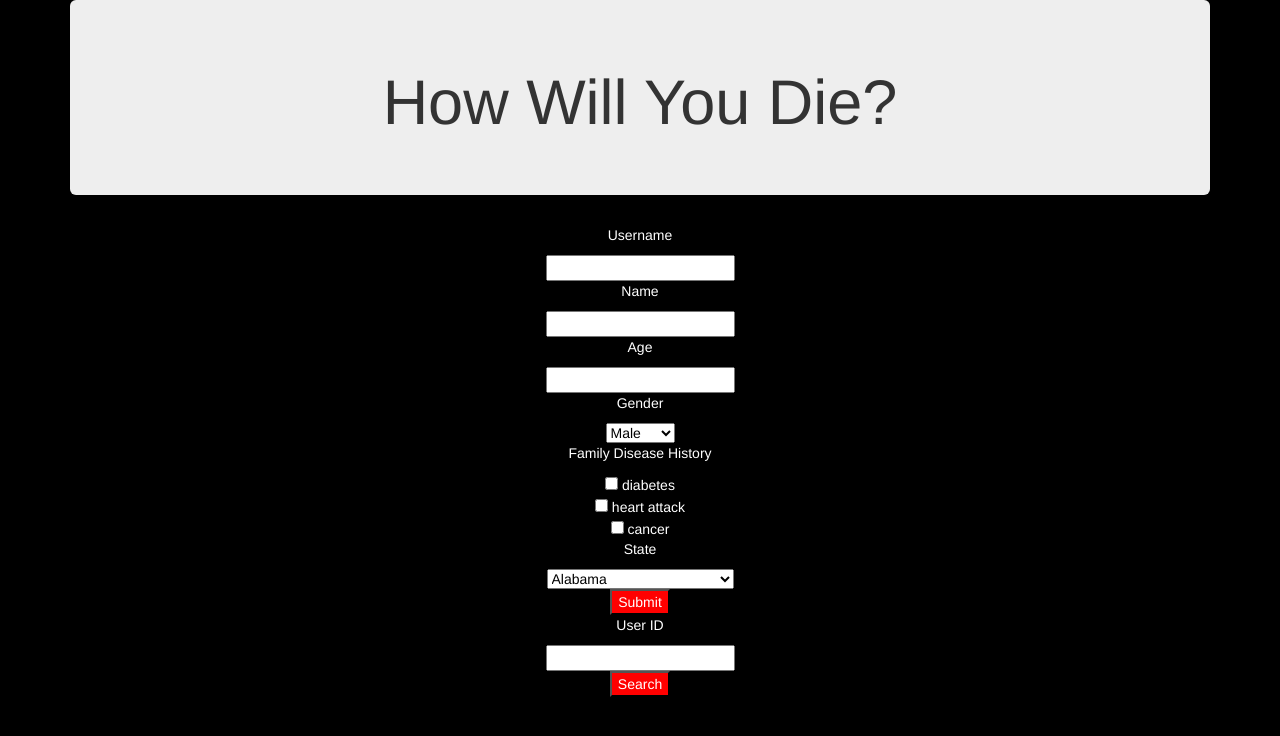
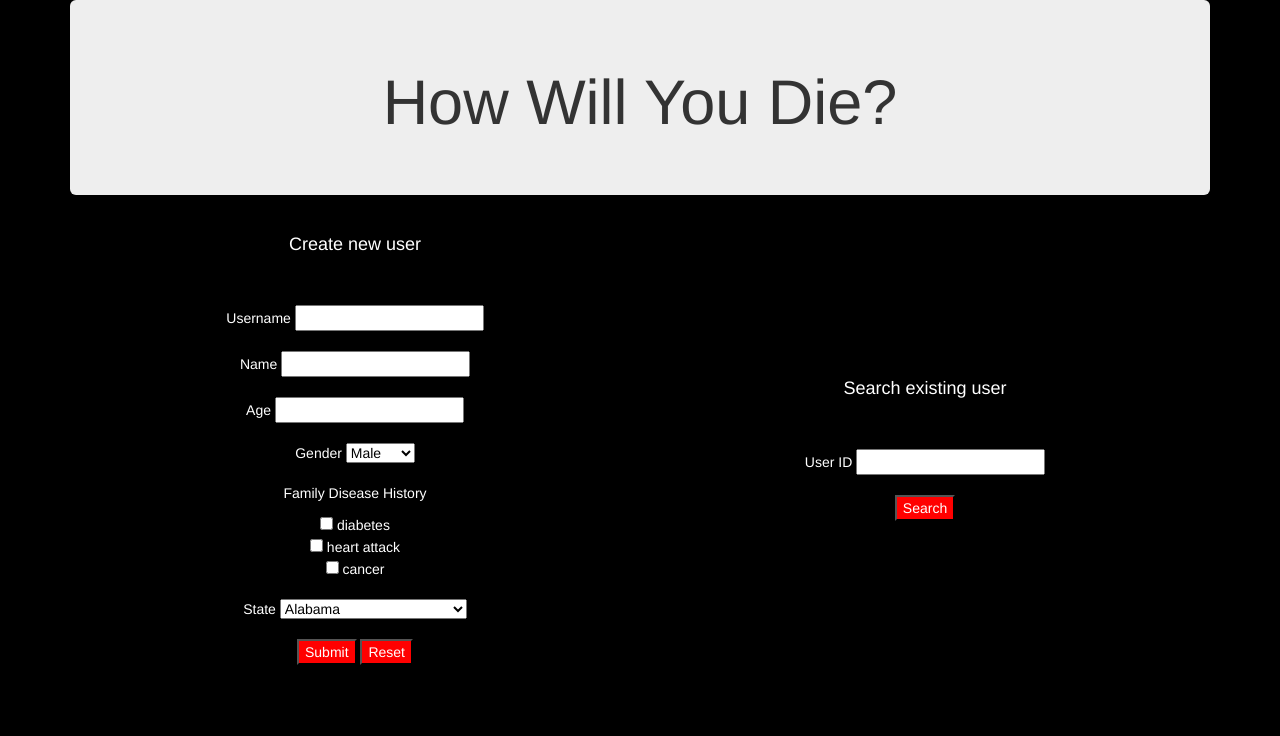
Before and after one commit to cyang87/cs411_project, a Django app: page /cs411_app/ in a window 1280 px wide. Shown: the top 736 px of the page. Run offline with Django 3.2, Linux system fonts and the light colour scheme; some libraries are stand-ins or nearby versions.

Commit message:
some ui changes

```diff
--- a/cs411_app/templates/index.html
+++ b/cs411_app/templates/index.html
@@ -9,6 +9,8 @@
   <script src="https://maxcdn.bootstrapcdn.com/bootstrap/3.4.0/js/bootstrap.min.js"></script>
 </head>
 
+
+
 <body style="background-color:black;">
 <div class = "container">
 <div class="jumbotron">
@@ -16,30 +18,40 @@
 </div>
 </div>
 
-<div class = "container">
+<div class="container" style="width: 100%">
+<div class="container" style="display: table">
+<table style="width: 100%">
+<tr>
+    <td align="right" style="width: 50%">
+        <div>
+            <h4 class="text-center" style="color:white"> Create new user </h4>
+            <br><br>
         <form action="http://localhost:8000/insert_record/" method="POST" class = "text-center" style="color:white;">
             <div>
-      <p>Username</p>
-      <input name="user_id" id="user_id" type="text" required>
+              Username
+              <input name="user_id" id="user_id" type="text" style="color:black;" required>
             </div>
+            <br>
+            <div>
+              Name
+              <input name="user_name" id="user_name" type="text" style="color:black;" required>
+            </div>
+            <br>
 
             <div>
-      <p>Name</p>
-      <input name="user_name" id="user_name" type="text" required>
+              Age
+              <input name="age" id="age" type="number" style="color:black;" required>
             </div>
+            <br>
 
             <div>
-      <p>Age</p>
-      <input name="age" id="age" type="number" required>
-    </div>
-
-    <div>
-      <p>Gender</p>
+              Gender
               <select name="gender" id="gender" style="color:black;" required>
                   <option value="Male">Male</option>
                   <option value="Female">Female</option>
               </select>
             </div>
+            <br>
 
             <div>
                 <p>Family Disease History</p>
@@ -47,9 +59,10 @@
               <input type="checkbox" name="disease2" value="heart_attack"> heart attack <br>
               <input type="checkbox" name="disease3" value="cancer"> cancer <br>
             </div>
+            <br>
 
             <div>
-      <p>State</p>
+                State
 
               <select id="state" name="state" style="color:black;">
                   <option value="Alabama">Alabama</option>
@@ -109,20 +122,40 @@
                   <option value="Wyoming">Wyoming</option>
               </select>
             </div>
+            <br>
 
+            <div>
             <input type="submit" value="Submit" style="background-color: red"/>
+                <input type="reset" style="background-color: red" value="Reset" />
+            </div>
 
         </form>
+        </div>
+    </td>
 
+    <td align="left" style="width: 50%">
+        <div>
+            <h4 class="text-center" style="color:white"> Search existing user </h4>
+            <br><br>
         <form action="http://localhost:8000/search_record/" method="POST" class="text-center" style="color: white">
           <div>
-    <p>User ID</p>
+            User ID
             <input name="user_id" id="user_id" type="text" style="color:black;" required>
           </div>
+            <br>
 
+            <div>
             <input type="submit" value="Search" style="background-color: red"/>
+            </div>
         </form>
         </div>
+    </td>
+</tr>
+
+</table>
+</div>
+</div>
+
 
 </body>
 
--- a/cs411_app/views.py
+++ b/cs411_app/views.py
@@ -99,7 +99,10 @@ def search_record(request):
     result = [{columns[index][0]: column for index, column in enumerate(value)} for value in result]
     print("result")
     print(result)
-    return render(request, 'update_info.html', {'result': result})
+    if len(result) == 0:
+        return show_results(request, 'No such record found.')
+    else:
+        return render(request, 'update_info.html', {'result': result})
 
 @csrf_exempt
 def updated_page(request):
@@ -129,7 +132,10 @@ def deleted_page(request):
     query1 = "DELETE FROM user_profile WHERE user_id = %s"
     cursor = connection.cursor()
     cursor.execute(query1, [user_id])
+    return show_results(request)
 
+@csrf_exempt
+def show_results(request, message=None):
     query2 = "SELECT * from user_profile"
     cursor = connection.cursor()
     cursor.execute(query2)
@@ -138,7 +144,7 @@ def deleted_page(request):
     result = [{columns[index][0]: column for index, column in enumerate(value)} for value in result]
     print("result")
     print(result)
-    return render(request, 'result.html', {'result': result})
+    return render(request, 'result.html', {'result': result, 'message': message})
 
 @csrf_exempt
 def analyze(request):
```
Also changed, not shown: cs411_app/templates/result.html (+16 -7 lines). Lines whose indentation alone changed are shown as unchanged.
